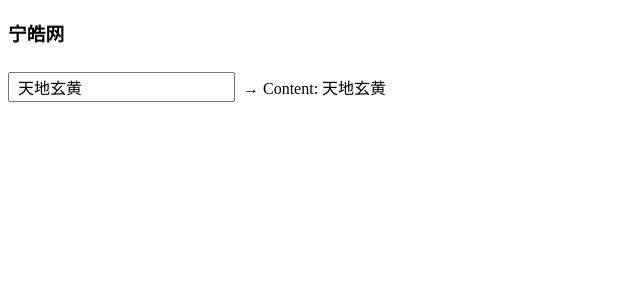
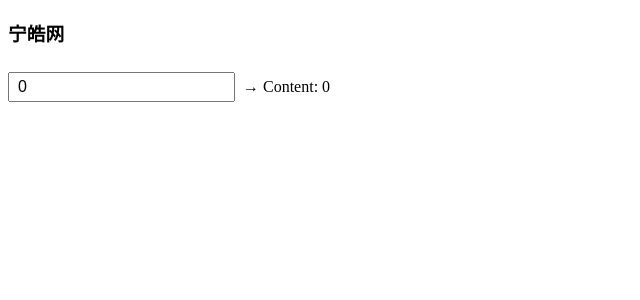
Before and after one commit to ninghao/ninghao-vue, a Vue app: page / in a window 1280 px wide. Shown: the top 300 px of the page, without its empty margins (0-640 px from the left). Built offline with nearby package versions, Linux system fonts and the light colour scheme.

Commit message:
v-model 的修饰符：.number

```diff
--- a/src/app/app.vue
+++ b/src/app/app.vue
@@ -1,6 +1,6 @@
 <template>
   <h3>{{ name }}</h3>
-  <input type="text" v-model.lazy="content" />
+  <input type="text" v-model.number="content" @change="onChangeContent" />
   <span>→ Content: {{ content }}</span>
 </template>
 
@@ -9,11 +9,19 @@ export default {
   data() {
     return {
       name: '宁皓网',
-      content: '天地玄黄',
+      content: 0,
     };
   },
 
-  methods: {},
+  created() {
+    console.log('content 数据的类型（组件创建时）：', typeof this.content);
+  },
+
+  methods: {
+    onChangeContent() {
+      console.log('content 数据的类型（元素值变化后）：', typeof this.content);
+    },
+  },
 };
 </script>
 
```
